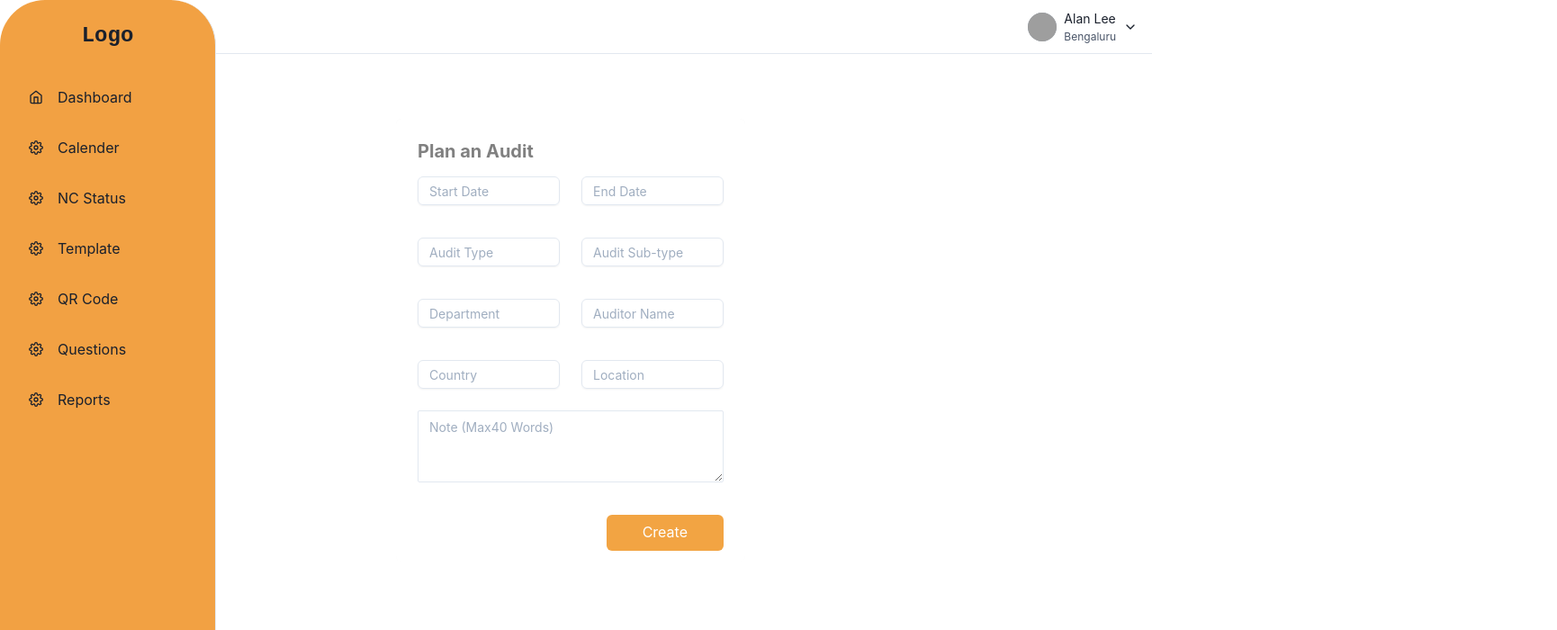
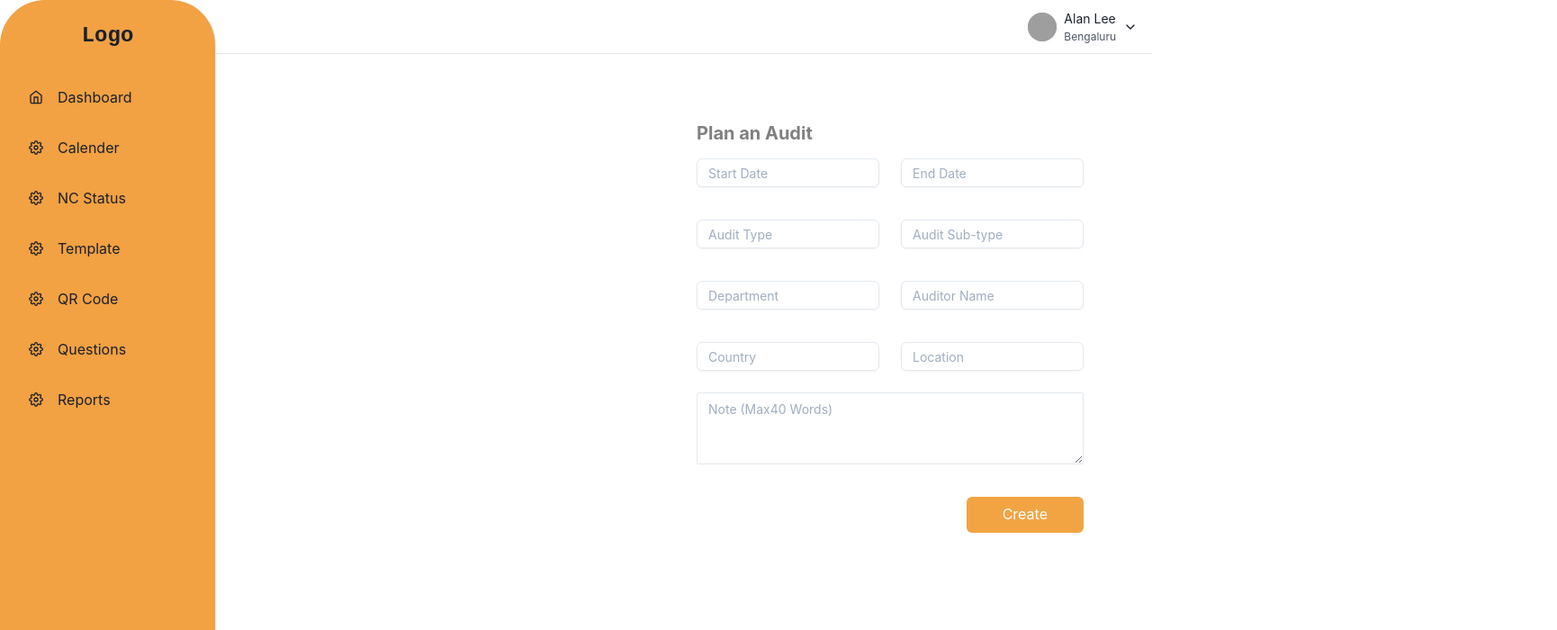
Before and after one commit to prajwalmadhav/Audire-frontend, a React (Create React App) app: page /calender in a window 1280 px wide. Shown: the top 700 px of the page at 90% size, 1730 px wide, since content can reach past the window. Built offline with nearby package versions, Linux system fonts and the light colour scheme; grey boxes are pictures that could not be loaded.

Commit message:
aligned formtable [still need correction]

```diff
--- a/src/Components/Calender.tsx
+++ b/src/Components/Calender.tsx
@@ -11,23 +11,28 @@ import {
   Button,
   Textarea,
   Heading,
+  Divider,
+  Center,
+  VStack,
 } from "@chakra-ui/react";
 
 export default function Component() {
   return (
     <>
 
-      <Box bg={useColorModeValue("gray.30", "inherit")} p={10} ml={{ lg:'400px' }}  >
 
 
 
-        <Box mt={[10, 0]} >
 
+
+        <Box mr="-450px" ml="750px" mt="20px" >
           <SimpleGrid
             display={{ base: "initial", md: "grid", lg:"flex-end" }}
             columns={{ md: 3 , lg: 4}}
             spacing={{ md: 6 }}
           >
+
+
 
             <GridItem mt={[5, null, 0]} colSpan={{ md: 2 }}>
               <chakra.form
@@ -36,6 +41,8 @@ export default function Component() {
                 rounded={[null, "md"]}
                 overflow={{ sm: "hidden" }}
               >
+
+
                 <Stack
                   px={4}
                   py={5}
@@ -286,7 +293,9 @@ export default function Component() {
 
 
 
-      </Box>
+
+
+
 
     </>
   );
```
